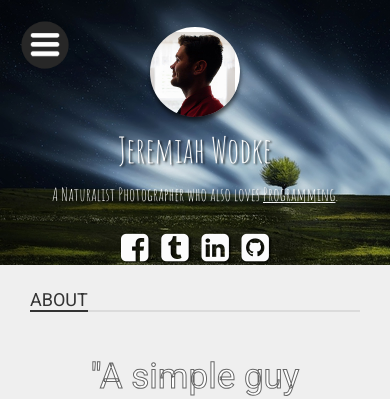
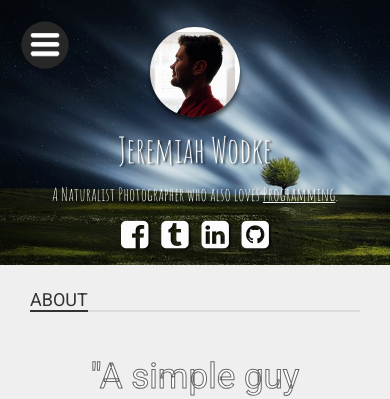
Before and after one commit to JWizerd/jekyll-portfolio-website, a Jekyll site: the page built from index.html, in a window 390 px wide. Shown: the top 399 px of the page. Built offline with Jekyll 4.4.1, drawn with Linux system fonts in a browser that asks for light colours; Markdown is read by kramdown in place of the engine named in the settings.

Commit message:
header p padding bottom fix for max width 400px

```diff
--- a/assets/css/main.css
+++ b/assets/css/main.css
@@ -497,6 +497,7 @@
 
 	.header-content p {
 		font-size: 18px;
+		padding-bottom: 2px;
 	}
 	.project li figcaption p {
 		font-size: 12px;
@@ -508,6 +509,7 @@
 		transition: ease-in-out .5s;
 	}
 }
+
 @media screen and (min-width: 401px) and (max-width: 650px) {
 	.header {
 		background: url("../images/minimalist-photograph-bg_1000.jpg") no-repeat fixed;
@@ -529,15 +531,3 @@
 		height: 450px;
 	}
 }
-
-
-/* Sticky footer styles
--------------------------------------------------- */
-html {
-  position: relative;
-  min-height: 100%;
-}
-body {
-  /* Margin bottom by footer height */
-  margin-bottom: 60px;
-}
```
